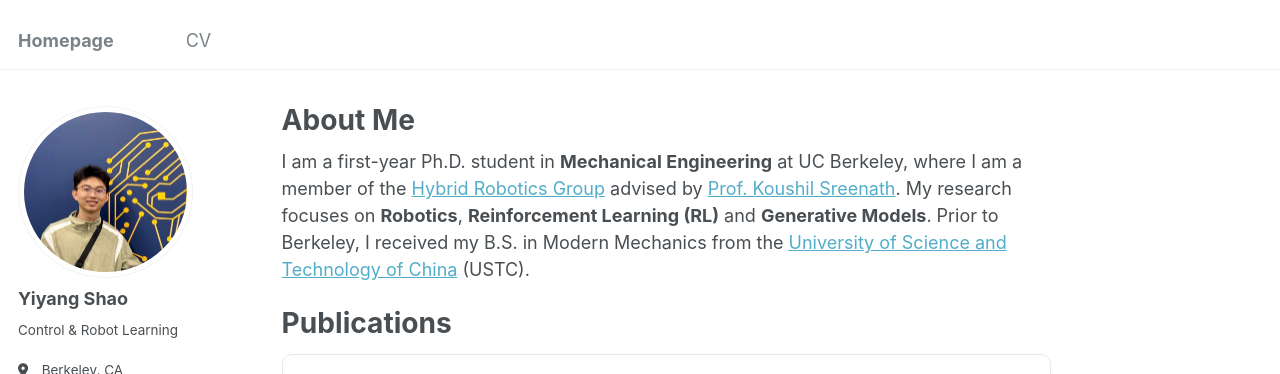
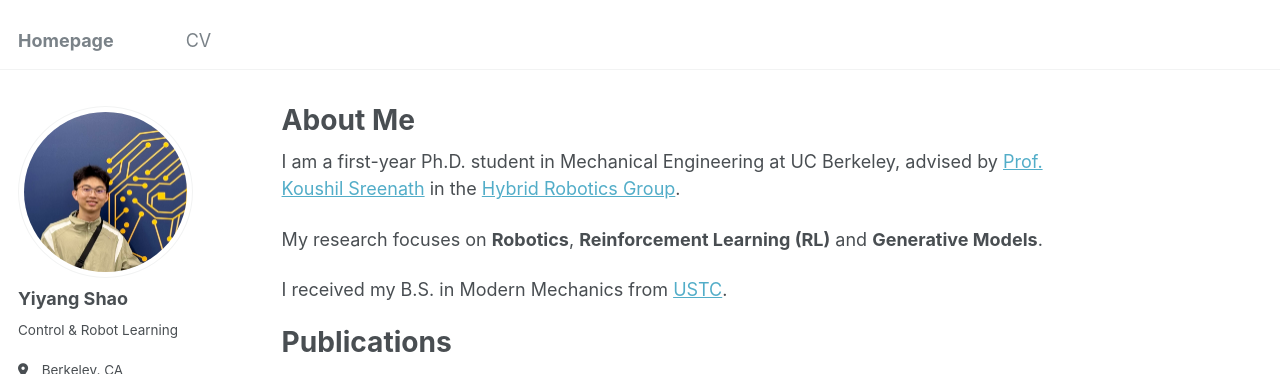
Before and after one commit to YiyangShao2003/YiyangShao2003.github.io, a Jekyll site: the page built from _pages/about.md, in a window 1280 px wide and 900 px high, cut to the strip 0-374 px from the top of the window. Built offline with Jekyll 4.4.1, drawn with Linux system fonts in a browser that asks for light colours.

Commit message:
refactor: Reformat and rephrase the introductory paragraph on the about page.

```diff
--- a/_pages/about.md
+++ b/_pages/about.md
@@ -7,7 +7,11 @@ redirect_from:
   - /about.html
 ---
 
-I am a first-year Ph.D. student in **Mechanical Engineering** at UC Berkeley, where I am a member of the [Hybrid Robotics Group](https://hybrid-robotics.berkeley.edu/index.html) advised by [Prof. Koushil Sreenath](https://hybrid-robotics.berkeley.edu/koushil/). My research focuses on **Robotics**, **Reinforcement Learning (RL)** and **Generative Models**. Prior to Berkeley, I received my B.S. in Modern Mechanics from the [University of Science and Technology of China](https://en.ustc.edu.cn/) (USTC).
+I am a first-year Ph.D. student in Mechanical Engineering at UC Berkeley, advised by [Prof. Koushil Sreenath](https://hybrid-robotics.berkeley.edu/koushil/) in the [Hybrid Robotics Group](https://hybrid-robotics.berkeley.edu/index.html).
+
+My research focuses on **Robotics**, **Reinforcement Learning (RL)** and **Generative Models**.
+
+I received my B.S. in Modern Mechanics from [USTC](https://en.ustc.edu.cn/).
 
 Publications
 ======
```
